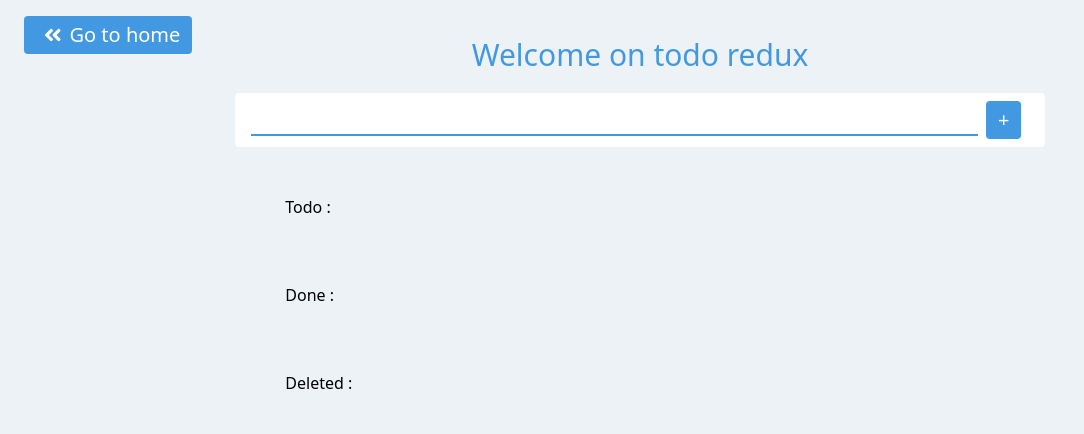
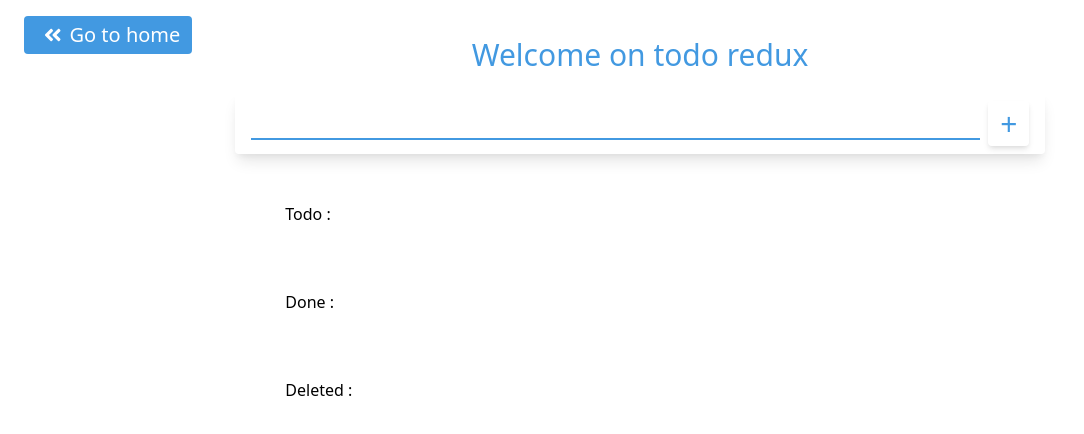
Before and after one commit to RemyPottierFr/one-day-one-react-projet, a React (Create React App) app: page /todo in a window 1280 px wide. Shown: the top 434 px of the page, without its empty margins (0-1084 px from the left). Built offline with nearby package versions, Linux system fonts and the light colour scheme.

Commit message:
Improve todo list UI

```diff
--- a/src/App.js
+++ b/src/App.js
@@ -52,7 +52,7 @@ function App() {
               <LinkButton to="/netlify-deployement" className="panel done">
                 <span>Netlify deployement</span>
               </LinkButton>
-              <LinkButton to="/wip" className="panel wip">
+              <LinkButton to="/weather" className="panel done">
                 <span>Weather App</span>
               </LinkButton>
               <LinkButton to="/calculator" className="panel not-done">
--- a/src/assets/tailwind.css
+++ b/src/assets/tailwind.css
@@ -95,11 +95,11 @@
 }
 
 .spin {
-  animation: spin 0.2s ease-in-out forwards;
+  animation: spin 0.2s ease-in-out;
 }
 
 .full-spin {
-  animation: full-spin 0.2s ease-in-out forwards;
+  animation: full-spin 0.2s ease-in-out;
 }
 
 .barrel-roll {
@@ -131,7 +131,7 @@
     transform: rotate(0deg);
   }
   to {
-    transform: rotate(180deg);
+    transform: rotate(360deg);
   }
 }
 
--- a/src/components/todo-list/AddTodo.js
+++ b/src/components/todo-list/AddTodo.js
@@ -40,15 +40,19 @@ function AddTodo() {
           e.preventDefault();
           createTodo();
         }}
-        className="flex items-center bg-white rounded px-4 py-2"
+        className="flex items-center shadow-lg rounded px-4 py-2"
       >
         <input
           autoFocus
           value={todo.message}
+          required
           onChange={(e) => updateMessage(e.target.value)}
           className="bg-transparent w-full text-xl text-blue-500 border-b-2 border-blue-500 focus:outline-none"
         />
-        <button type="submit" className="button">
+        <button
+          type="submit"
+          className="focus:outline-none px-3 text-3xl rounded shadow-md hover:shadow-inner-md focus:shadow-inner-lg ml-2 text-blue-500"
+        >
           +
         </button>
       </form>
--- a/src/components/todo-list/Todo.js
+++ b/src/components/todo-list/Todo.js
@@ -44,7 +44,7 @@ function Todo({ id, show, message, deleted }) {
   };
 
   return (
-    <div className="bg-white bg-opacity-75 rounded text-xl flex flex-row justify-between items-center py-2 px-4 overflow-hidden">
+    <div className="shadow-lg hover:shadow-inner-lg bg-opacity-75 rounded text-xl flex flex-row justify-between items-center py-2 px-4 overflow-hidden">
       <input
         type="checkbox"
         checked={!show}
--- a/src/components/todo-list/TodoList.js
+++ b/src/components/todo-list/TodoList.js
@@ -7,7 +7,7 @@ function TodoList() {
   const { todoList } = useSelector((state) => state);
 
   return (
-    <div className="w-screen min-h-screen bg-gray-200 flex flex-col p-8 font-hairline">
+    <div className="w-screen min-h-screen flex flex-col p-8 font-hairline">
       <h1 className="text-center text-3xl text-blue-500">
         Welcome on todo redux
       </h1>
```
Also changed, not shown: src/assets/main.css.
